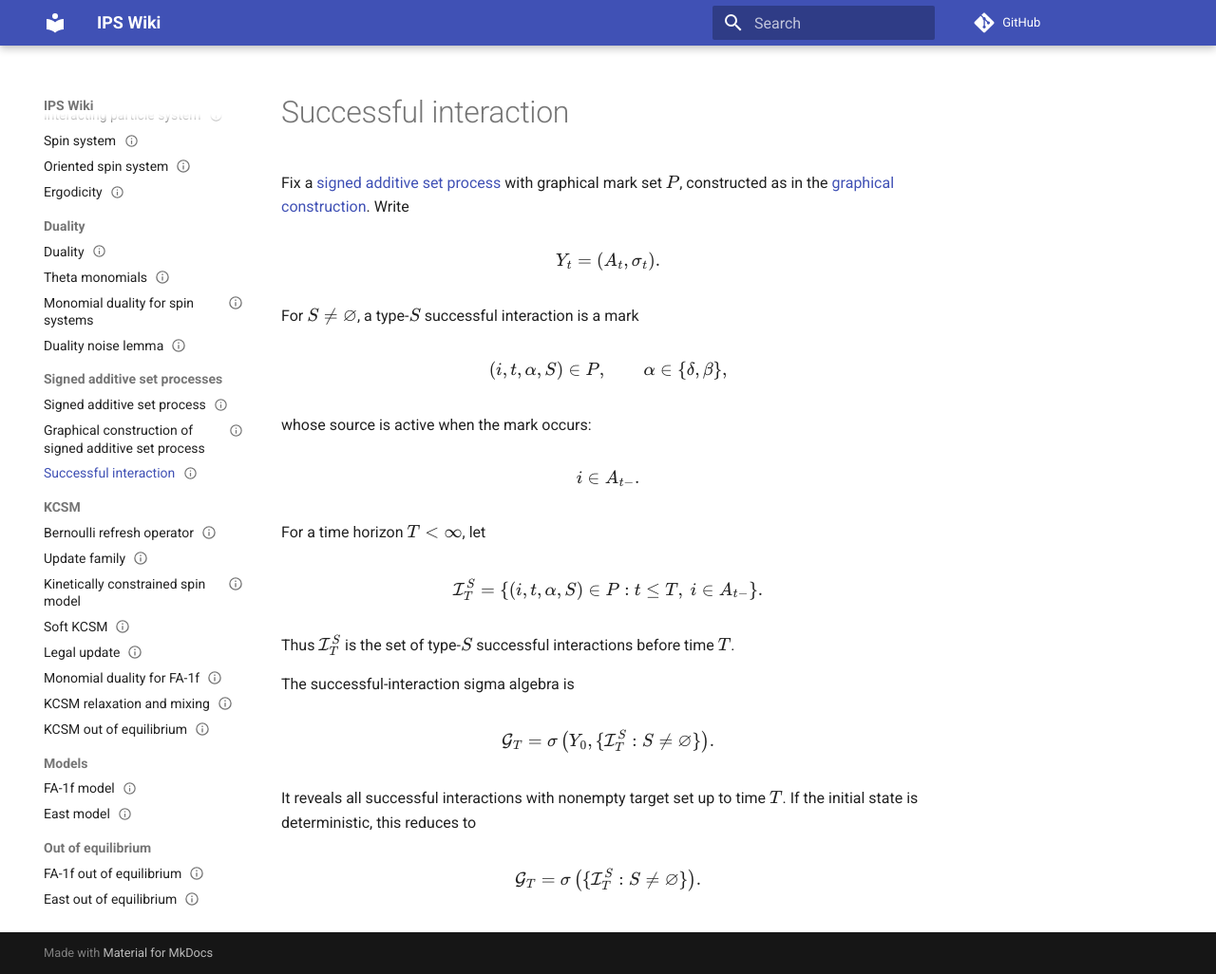
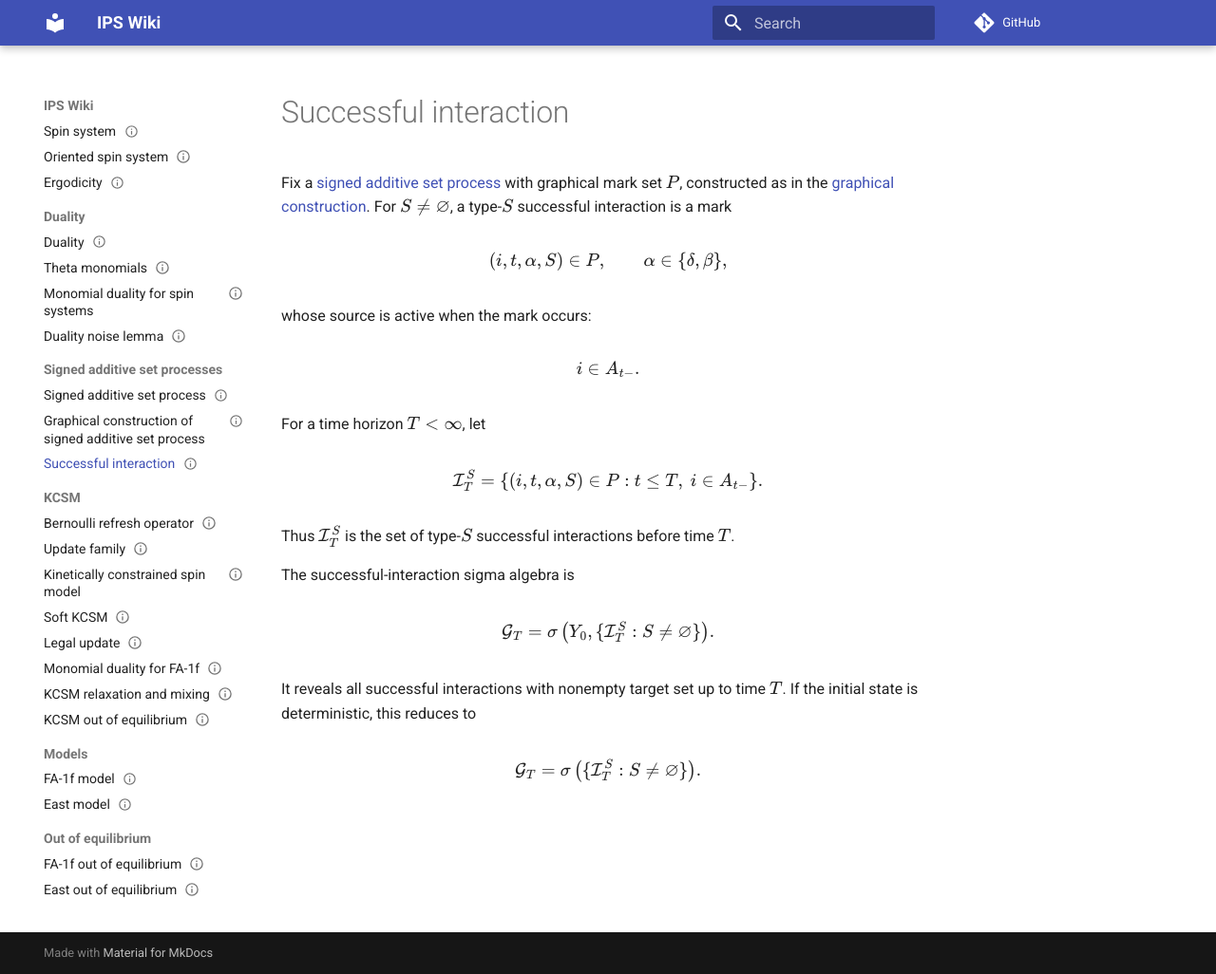
Before and after one commit to maciejgluchowski86-beep/ips-wiki, an MkDocs documentation site: the page built from docs/entries/successful-interaction.md, in a window 1280 px wide and 1026 px high. Shown: the whole window at 95% size. Built offline with MkDocs 1.6.1 and Material for MkDocs 9.7.7, drawn with Linux system fonts in a browser that asks for light colours; comment, search, counter and statistics services are not loaded.

Commit message:
Update successful-interaction.md

```diff
--- a/docs/entries/successful-interaction.md
+++ b/docs/entries/successful-interaction.md
@@ -9,13 +9,7 @@ tags:
 
 # Successful interaction
 
-Fix a [signed additive set process](signed-additive-set-process.md) with graphical mark set \(P\), constructed as in the [graphical construction](graphical-construction-of-signed-additive-set-process.md). Write
-
-$$
-Y_t=(A_t,\sigma_t).
-$$
-
-For \(S\ne\vn\), a type-\(S\) successful interaction is a mark
+Fix a [signed additive set process](signed-additive-set-process.md) with graphical mark set \(P\), constructed as in the [graphical construction](graphical-construction-of-signed-additive-set-process.md). For \(S\ne\vn\), a type-\(S\) successful interaction is a mark
 
 $$
 (i,t,\alpha,S)\in P,
```
